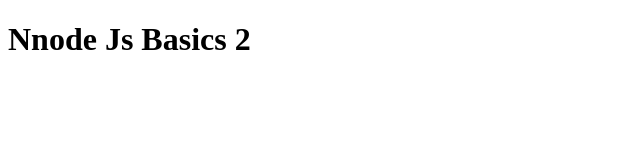
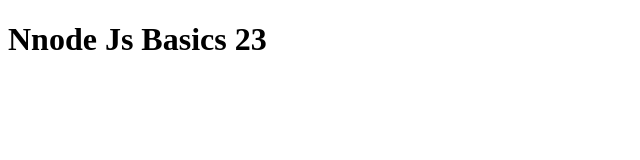
Before and after one commit to muluken2021/Node_Js-, a plain HTML site: page index.html in a window 1280 px wide. Shown: the full height of the page, 0-640 px from the left. Drawn offline with Linux system fonts and the light colour scheme.

Commit message:
Update index.html

```diff
--- a/index.html
+++ b/index.html
@@ -6,6 +6,6 @@
     <title>Day 1</title>
 </head>
 <body>
-    <h1>Nnode Js Basics 2</h1>
+    <h1>Nnode Js Basics 23</h1>
 </body>
 </html>
```
